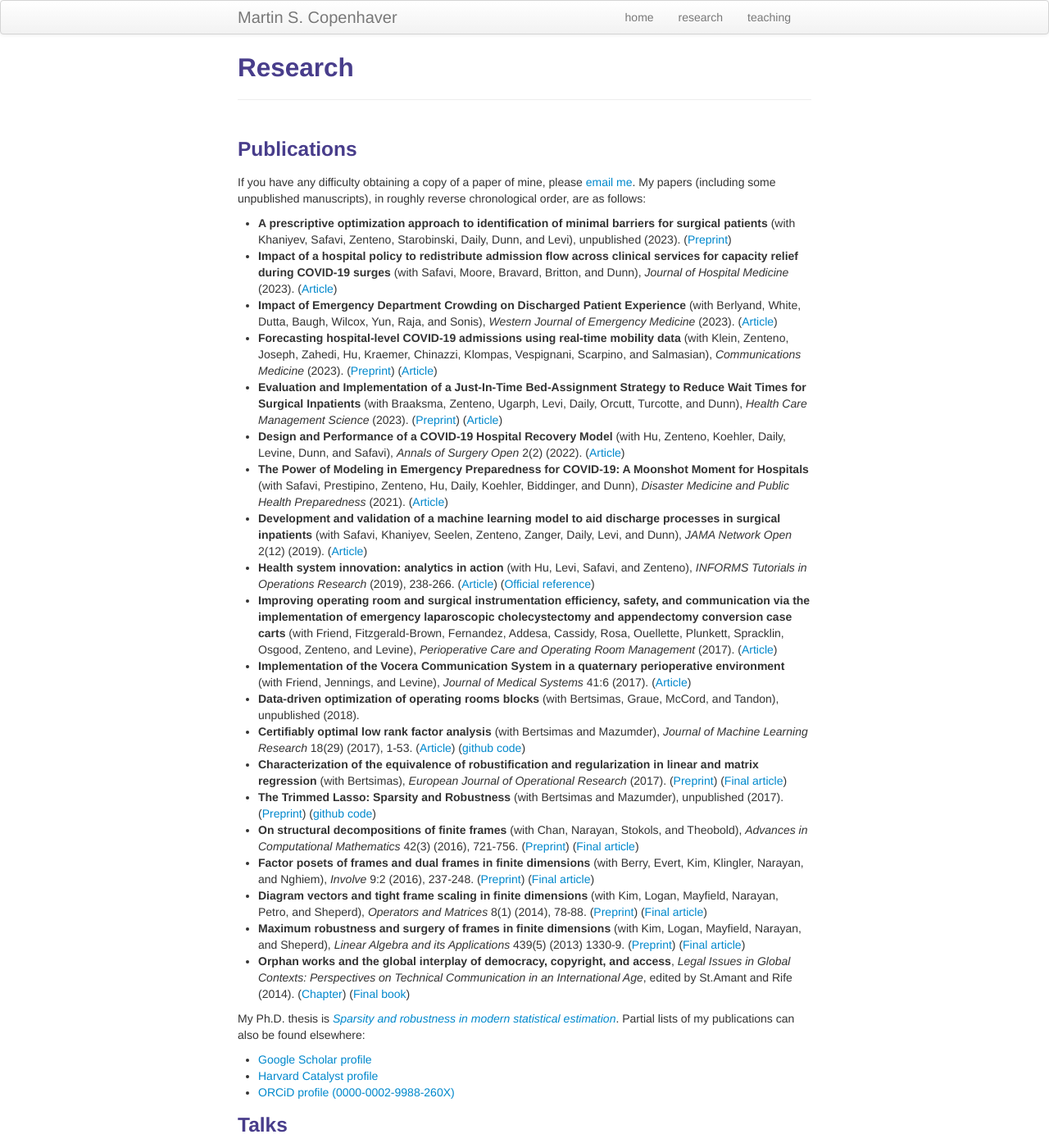
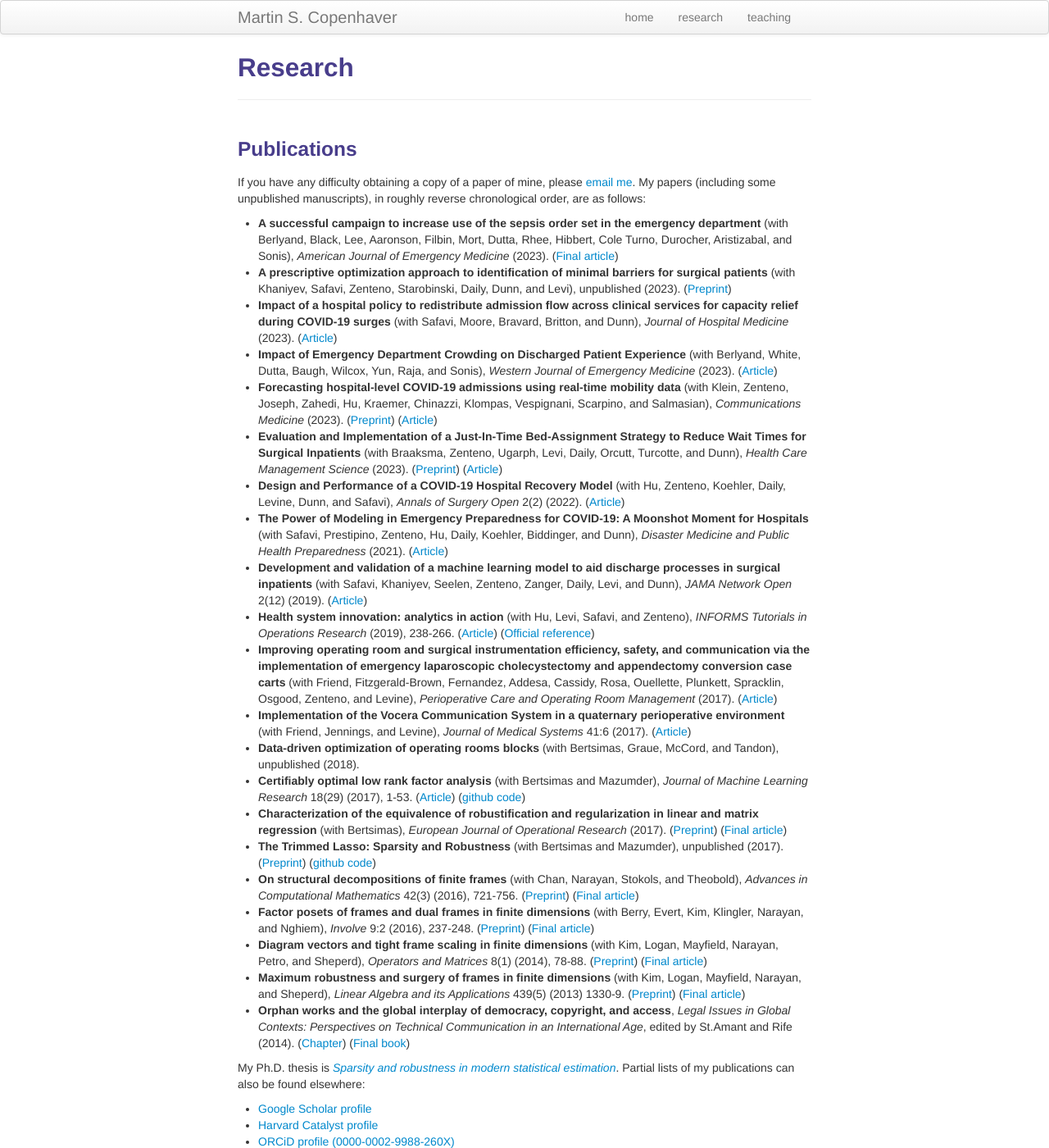
Before and after one commit to martincopenhaver/martincopenhaver.github.io, a Jekyll site: the page built from research.md, in a window 1280 px wide and 1400 px high. Shown: the whole window at 82% size. Built offline with Jekyll 4.4.1, drawn with Linux system fonts in a browser that asks for light colours; some of the changed text lies outside the part shown.

Commit message:
Paper list update

```diff
--- a/research.md
+++ b/research.md
@@ -9,6 +9,7 @@ description: Martin S. Copenhaver's research
 ---
 ### Publications
 If you have any difficulty obtaining a copy of a paper of mine, please <a href="mailto:first initial and last name at mgh.harvard.edu">email me</a>. My papers (including some unpublished manuscripts), in roughly reverse chronological order, are as follows:
+* **A successful campaign to increase use of the sepsis order set in the emergency department** (with Berlyand, Black, Lee, Aaronson, Filbin, Mort, Dutta, Rhee, Hibbert, Cole Turno, Durocher, Aristizabal, and Sonis), _American Journal of Emergency Medicine_ (2023). ([Final article](https://www.sciencedirect.com/science/article/abs/pii/S0735675723004126))
 * **A prescriptive optimization approach to identification of minimal barriers for surgical patients** (with Khaniyev, Safavi, Zenteno, Starobinski, Daily, Dunn, and Levi), unpublished (2023). ([Preprint](https://www.medrxiv.org/content/10.1101/2023.03.24.23287694v1.full.pdf))
 * **Impact of a hospital policy to redistribute admission flow across clinical services for capacity relief during COVID-19 surges** (with Safavi, Moore, Bravard, Britton, and Dunn), _Journal of Hospital Medicine_ (2023). ([Article](https://shmpublications.onlinelibrary.wiley.com/doi/10.1002/jhm.13058))
 * **Impact of Emergency Department Crowding on Discharged Patient Experience** (with Berlyand, White, Dutta, Baugh, Wilcox, Yun, Raja, and Sonis), _Western Journal of Emergency Medicine_ (2023). ([Article](https://escholarship.org/uc/item/5tw0n5sc))
@@ -39,8 +40,8 @@ My Ph.D. thesis is [_Sparsity and robustness in modern statistical estimation_](
 ### Talks
 An incomplete list of past talks:
 * The burden of evidence for operations research in hospitals
+  * [INFORMS Healthcare 2023](https://meetings.informs.org/wordpress/healthcare2023/) - July 2023
   * [IMSI workshop on Analytics for Improved Healthcare](https://www.imsi.institute/activities/analytics-for-improved-healthcare/) - April 2023
-  * [INFORMS Healthcare 2023](https://meetings.informs.org/wordpress/healthcare2023/) - July 2023
 * Hospital capacity planning during COVID-19
   * [Harvard Data Science Institute seminar](https://datascience.harvard.edu/event/industry-seminar-cecilia-zenteno-mgh) - December 3, 2020 ([video recording](https://www.youtube.com/watch?v=viHA2PzKt7Y))
   * [UMass Amherst seminar](https://blogs.umass.edu/umassinf/author/csipetas/) - October 23, 2020
```
